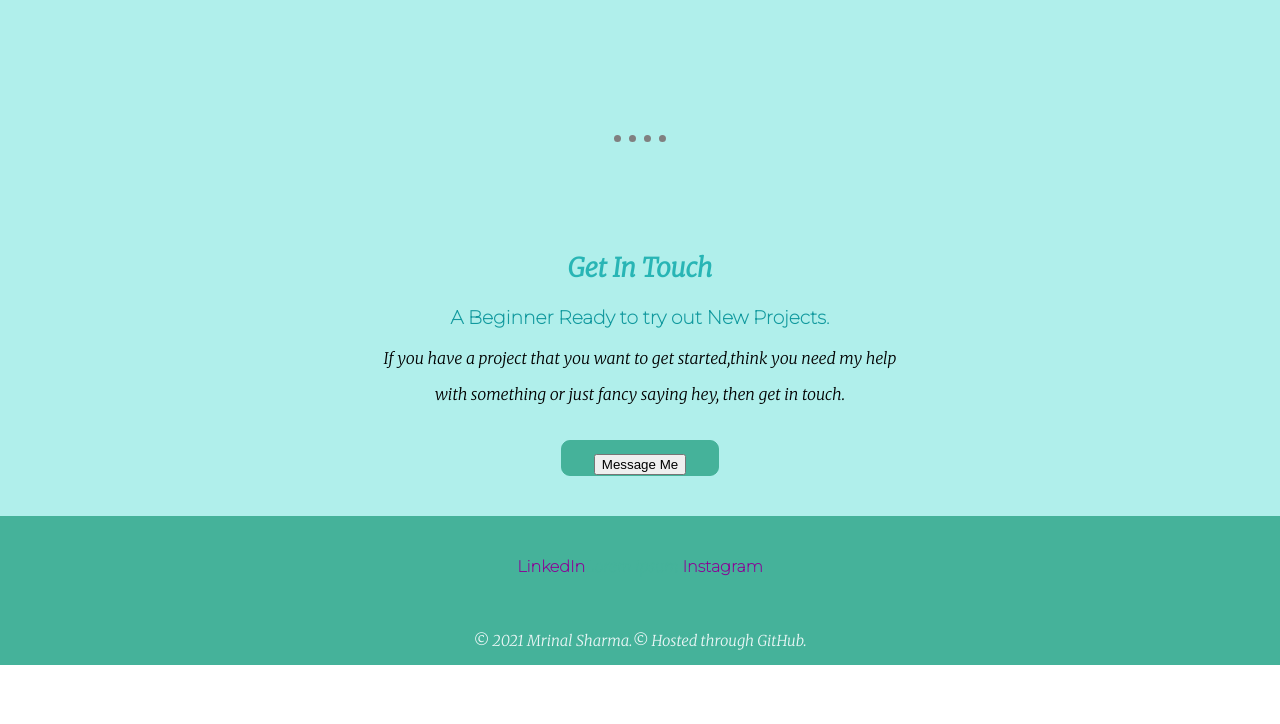
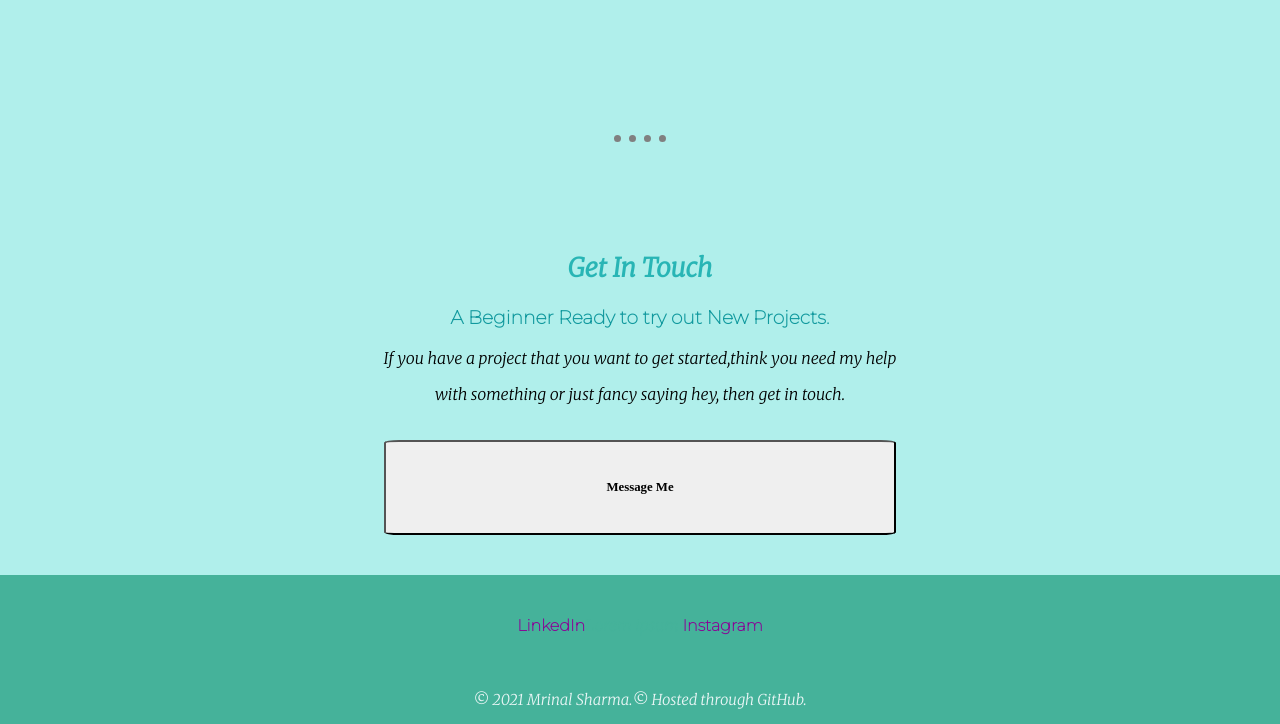
Before and after one commit to slayer1371/Personal-Intro, a plain HTML site: page index.html in a window 1280 px wide. Shown: the part 2158-2882 px from the top of the page. Before the commit the page ends 2823 px from the top, so only its background shows below. Drawn offline with Linux system fonts and the light colour scheme.

Commit message:
Update styles.css

```diff
--- a/styles.css
+++ b/styles.css
@@ -83,44 +83,20 @@ a:hover{
     margin:50px auto 50px auto;
     text-align: left;
 }
-.BUTTON_TRF {
-    background: #45b29a;
-    background-image: -webkit-linear-gradient(top, #45b29a, #45b29a);
-    background-image: -moz-linear-gradient(top, #45b29a, #45b29a);
-    background-image: -ms-linear-gradient(top, #45b29a, #45b29a);
-    background-image: -o-linear-gradient(top, #45b29a, #45b29a);
-    background-image: -webkit-gradient(to bottom, #45b29a, #45b29a);
-    -webkit-border-radius: 9px;
-    -moz-border-radius: 9px;
-    border-radius: 9px;
-    height: 8px;
-    line-height: 8px;
-    color: #FFFFFF;
-    font-family: 'Montserrat',sans-serif;
-    width: 130px;
-    font-size: 18px;
-    font-weight: bold;
-    padding: 13px;
-    border: solid #45b29a 1px;
-    text-decoration: none;
-    display: inline-block;
-    cursor: pointer;
-    text-align: center;
- }
-
- .BUTTON_TRF:hover {
-    border: solid #45b29a 1px;
-    background: #45b29a;
-    background-image: -webkit-linear-gradient(top, #45b29a, #345b29);
-    background-image: -moz-linear-gradient(top, #45b29a, #345b29);
-    background-image: -ms-linear-gradient(top, #45b29a, #345b29);
-    background-image: -o-linear-gradient(top, #45b29a, #345b29);
-    background-image: -webkit-gradient(to bottom, #45b29a, #345b29);
-    -webkit-border-radius: 20px;
-    -moz-border-radius: 20px;
-    border-radius: 20px;
-    text-decoration: none;
- }
+.font {
+  font-family: "Ubuntu";
+  font-weight: bold;
+}
+.butn {
+  position: relative;
+  z-index: 10;
+  top: 90%;
+  width: 40%;
+  border-radius: 3%;
+  font-size: 0.8rem;
+  padding-top: 3%;
+  padding-bottom: 3%;
+}
  .footer-link{
      font-weight: bold;
 
```
